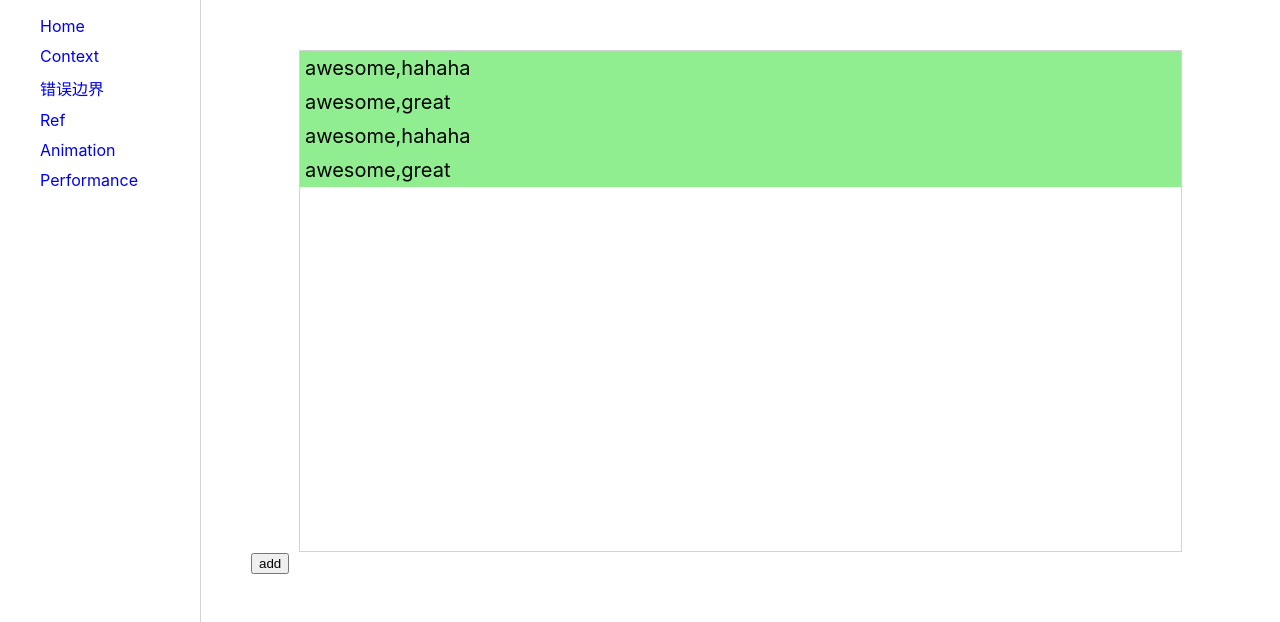
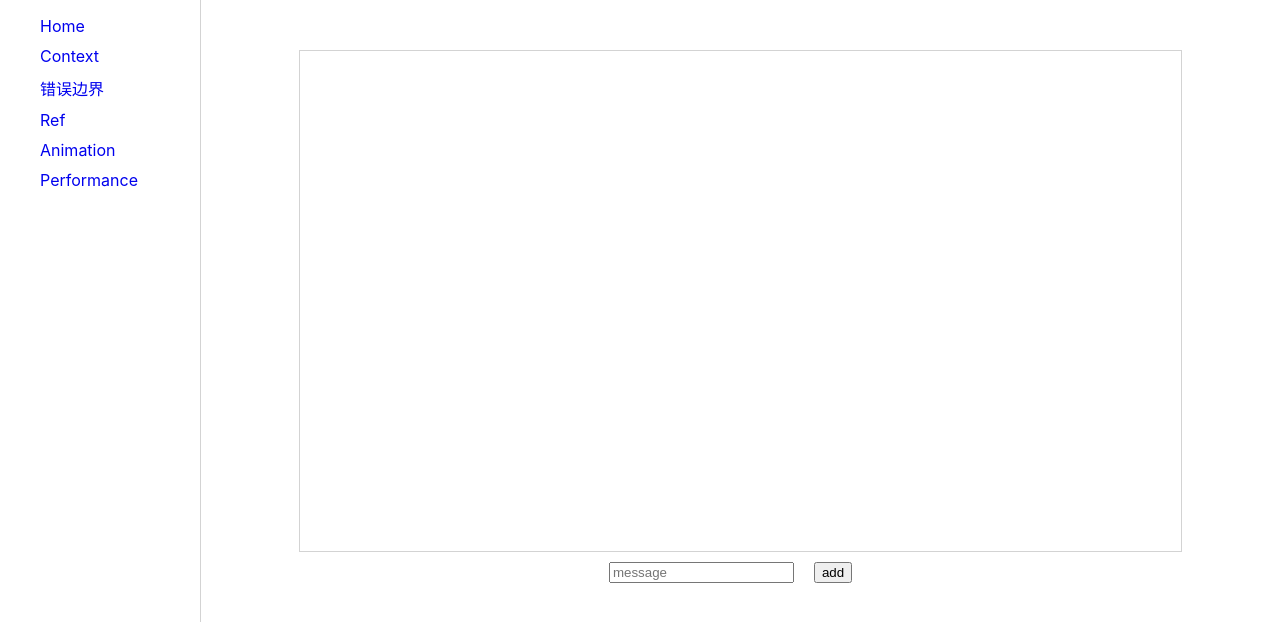
Before and after one commit to tkiddo/Notebook, a React (Create React App) app in the folder React/react-demo/: page /wordsFly in a window 1280 px wide. Shown: the top 622 px of the page. Built offline with nearby package versions, Linux system fonts and the light colour scheme.

Commit message:
words fly

```diff
--- a/React/react-demo/src/views/wordsFly/index.js
+++ b/React/react-demo/src/views/wordsFly/index.js
@@ -4,45 +4,50 @@ import "./index.scss";
 
 const data = [
   {
-    content: "awesome,hahaha",
+    content: "哈哈哈",
     top: 20
   },
-  {
-    content: "awesome,great",
-    top: 60
-  },
-  {
-    content: "awesome,hahaha",
-    top: 80
-  },
-  {
-    content: "awesome,great",
-    top: 120
-  }
+  // {
+  //   content: "awesome,great",
+  //   top: 60
+  // },
+  // {
+  //   content: "awesome,hahaha",
+  //   top: 80
+  // },
+  // {
+  //   content: "awesome,great",
+  //   top: 120
+  // }
 ];
 export default class WordsFly extends React.Component {
   constructor() {
     super(...arguments);
     this.state = {
-      list: []
+      list: [],
+      val:''
     };
   }
   handleAdd=()=>{
-      const {list} = this.state
+      const {list,val} = this.state
+      const top = Math.ceil(Math.random()*10)*30
       this.setState({
           list:[...list,{
-              content:'new line',
-              top:140
+              content:val,
+              top:top
           }]
       })
   }
+  handleChange=(e)=>{
+    this.setState({
+      val:e.target.value
+    })
+  }
   componentDidMount() {
-    this.setState({
-      list: data
-    });
+
   }
   render() {
-    const { list } = this.state;
+    const { list,val } = this.state;
     return (
       <Fragment>
         <div className="wrapper">
@@ -50,7 +55,8 @@ export default class WordsFly extends React.Component {
             return <WordItem info={item} key={idx} />;
           })}
         </div>
-        <div>
+        <div className='form'>
+            <input placeholder='message' value={val} onChange={this.handleChange}/>
             <button onClick={this.handleAdd}>add</button>
         </div>
       </Fragment>
--- a/React/react-demo/src/views/wordsFly/index.scss
+++ b/React/react-demo/src/views/wordsFly/index.scss
@@ -4,4 +4,14 @@
     margin:0 auto;
     border:1px solid lightgrey;
     position: relative;
+    overflow: hidden;
 }
+
+.form{
+    display: flex;
+    justify-content: center;
+    padding:10px 0;
+    button{
+        margin:0 20px;
+    }
+}
--- a/React/react-demo/src/views/wordsFly/wordItem/index.js
+++ b/React/react-demo/src/views/wordsFly/wordItem/index.js
@@ -1,12 +1,13 @@
-import React from 'react'
+import React,{useState} from 'react'
 import './index.scss'
 
 const WordItem =(props)=>{
+    const [cls,setCls] = useState('')
     const {info} = props
-        return (
-            <div className='word-item' style={{top:`${info.top}px`}}>
-                <span>{info.content}</span>
-            </div>
-        )
+    return (
+        <div className={`word-item ${cls}`} style={{top:`${info.top}px`}} onClick={()=>setCls('active')}>
+            <span>{info.content}</span>
+        </div>
+    )
 }
 export default WordItem
--- a/React/react-demo/src/views/wordsFly/wordItem/index.scss
+++ b/React/react-demo/src/views/wordsFly/wordItem/index.scss
@@ -1,15 +1,26 @@
 .word-item{
     padding:5px;
-    background-color: lightgreen;
-    animation: move 5s forwards linear;
+    // background-color: lightgreen;
+    animation: move 8s forwards linear;
     font-size: 20px;
+    width:100%;
+    position: absolute;
+    span{
+        cursor: pointer;
+    }
+}
+
+.active{
+    color:palevioletred
 }
 
 @keyframes move{
     from{
-        transform: translateX(400px);
+        transform: translateX(100%);//21104
+        //right:-100%;//36071
     }
     to{
-        transform: translateX(0);
+        transform: translateX(-100%);
+        //right:0;
     }
 }
```
